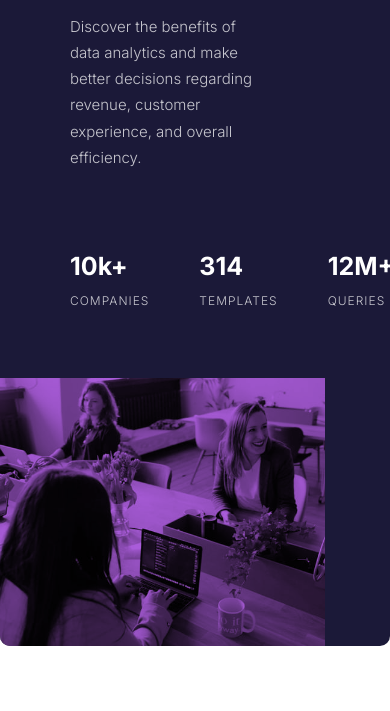
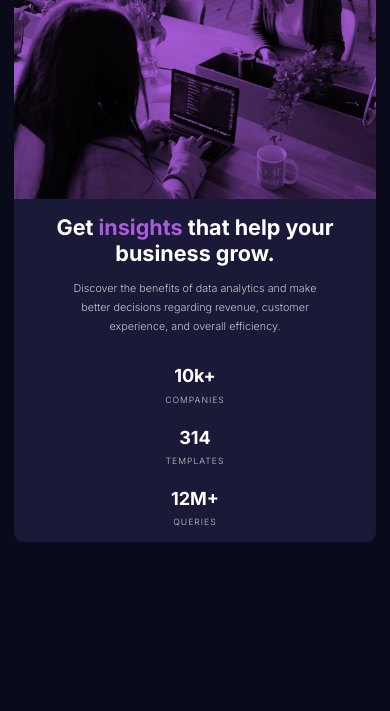
Before and after one commit to az0r234/Az0r234Portfolio, a website: page StatsPreviewCardComponent/index.html in a window 390 px wide. Shown: the part 268-979 px from the top of the page. Before the commit the page ends 914 px from the top, so only its background shows below. Drawn offline with Linux system fonts and the light colour scheme.

Commit message:
Added changes for reponsiveness

```diff
--- a/StatsPreviewCardComponent/package.json
+++ b/StatsPreviewCardComponent/package.json
@@ -5,7 +5,7 @@
 	"main": "index.js",
 	"scripts": {
 		"watch:sass": "sass sass/main.scss css/style.css -w",
-		"devserver": "live-server --browser=\"google chrome\"",
+		"devserver": "live-server",
 		"start": "npm-run-all --parallel devserver watch:sass"
 	},
 	"author": "Alok Acharya",
--- a/StatsPreviewCardComponent/sass/_base.scss
+++ b/StatsPreviewCardComponent/sass/_base.scss
@@ -24,18 +24,29 @@ $neutral-more-transparent-white: rgba(255, 255, 255, 0.75);
 
 html {
 	font-size: 62.5%;
+
+	@media (max-width: 65em) {
+		font-size: 50%;
+	}
+
+	@media (max-width: 35.5em) {
+		font-size: 45%;
+	}
+
+	@media (max-width: 18.75em) {
+		font-size: 30%;
+	}
 }
 
 body {
 	@include font-inter;
 	font-weight: 500;
 	font-size: 1.5rem;
+	background-color: $primary-main-background;
 }
 
 .main {
-	background-color: $primary-main-background;
-	width: 100%;
-	height: 100vh;
+	margin: 20vh 0;
 
 	display: flex;
 	justify-content: center;
--- a/StatsPreviewCardComponent/sass/_card.scss
+++ b/StatsPreviewCardComponent/sass/_card.scss
@@ -1,16 +1,24 @@
 .card {
 	display: grid;
-	grid-template-columns: repeat(auto-fit, minmax(32.5rem, 50%));
+	grid-template-columns: repeat(auto-fit, minmax(37.5rem, 1fr));
 	background-color: $primary-card-background;
 	overflow: hidden;
 	border-radius: 10px;
 	color: $neutral-white;
 
+	margin: 0 2rem;
+
 	&__content-wrapper {
 		display: flex;
 		flex-direction: column;
 		padding: 7rem;
-		width: 100%;
+
+		@media (max-width: 39.4375em) {
+			align-items: center;
+			text-align: center;
+			padding: 2rem;
+			justify-content: center;
+		}
 	}
 
 	&__heading {
@@ -20,6 +28,11 @@
 		span {
 			color: $primary-accent-color;
 		}
+
+		@media (max-width: 39.4375em) {
+			margin-bottom: 2rem;
+			font-size: 3rem;
+		}
 	}
 
 	&__description {
@@ -27,12 +40,23 @@
 		color: $neutral-transparent-white;
 		font-weight: 300;
 		line-height: 1.75;
+
+		@media (max-width: 39.4375em) {
+			margin-bottom: 4rem;
+			width: 75%;
+		}
 	}
 
 	&__stats-list {
 		display: flex;
-		gap: 5rem;
+
 		list-style: none;
+		justify-content: space-between;
+
+		@media (max-width: 39.4375em) {
+			flex-direction: column;
+			gap: 3rem;
+		}
 	}
 
 	&__stats-item {
@@ -69,6 +93,10 @@
 			background-color: $primary-accent-color;
 			mix-blend-mode: multiply;
 		}
+
+		@media (max-width: 39.4375em) {
+			grid-row: 1/1;
+		}
 	}
 
 	&__image {
```
Also changed, not shown: StatsPreviewCardComponent/css/style.css, 1 other file.
